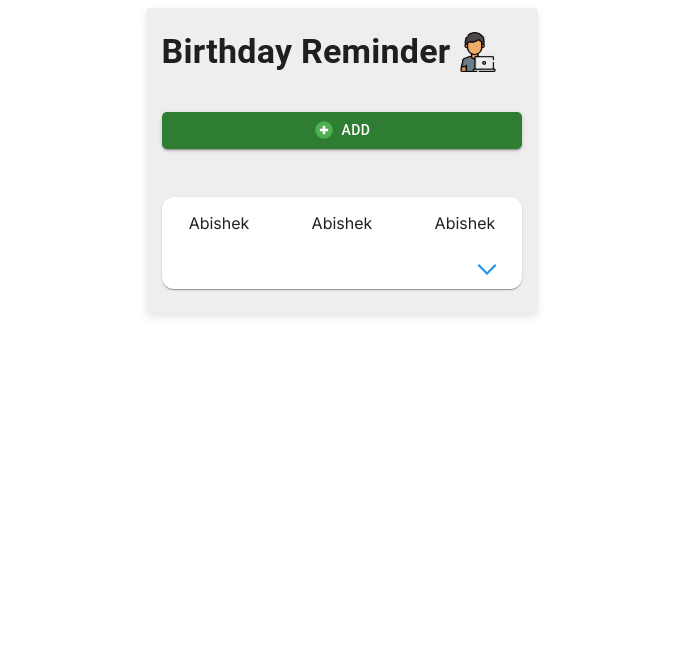
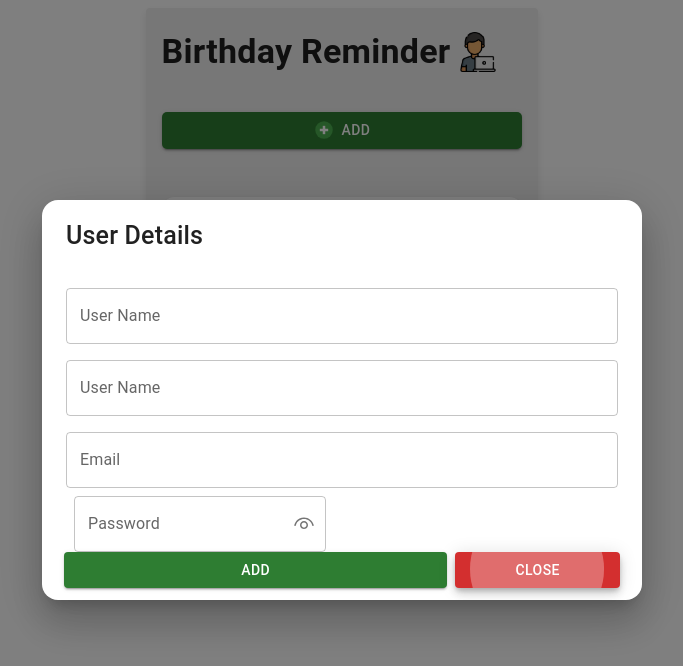
Before and after one commit to Abi-097/birthday_reminder, a Next.js app: page / in a window 1280 px wide. Shown: the top 666 px of the page, without its empty margins (298-981 px from the left). Built offline with nearby package versions, Linux system fonts and the light colour scheme.

Commit message:
update added

```diff
--- /dev/null
+++ b/app/components/Birthday/AddDialog.js
@@ -0,0 +1,124 @@
+import React, { useState } from "react";
+import { useTheme } from "@mui/material/styles";
+import { AdapterDayjs } from "@mui/x-date-pickers/AdapterDayjs";
+import { LocalizationProvider } from "@mui/x-date-pickers/LocalizationProvider";
+import { DatePicker } from "@mui/x-date-pickers/DatePicker";
+import {
+  Button,
+  Dialog,
+  DialogActions,
+  DialogContent,
+  TextField,
+  DialogTitle,
+  useMediaQuery,
+  MenuItem,
+} from "@mui/material";
+import { FcPlus } from "react-icons/fc";
+
+const currencies = [
+  {
+    value: "email",
+    label: "Email",
+  },
+  {
+    value: "phone",
+    label: "Phone",
+  },
+];
+
+const AddDialog = () => {
+  const [open, setOpen] = useState(false);
+  const theme = useTheme();
+  const fullScreen = useMediaQuery(theme.breakpoints.down("sm"));
+
+  const handleClickOpen = () => {
+    setOpen(true);
+  };
+
+  const handleClose = () => {
+    setOpen(false);
+  };
+
+  return (
+    <div>
+      <Button
+        variant="contained"
+        color="success"
+        sx={{ borderRadius: "5px", width: "100%" }}
+        onClick={handleClickOpen}
+      >
+        <FcPlus size={20} /> &nbsp; ADD
+      </Button>
+      {/* Dialog box */}
+      <Dialog
+        sx={{
+          "& .MuiDialog-paper": {
+            width: "100%",
+            maxHeight: 800,
+            borderRadius: "16px",
+          },
+        }}
+        maxWidth="sm"
+        fullScreen={fullScreen}
+        open={open}
+        onClose={handleClose}
+        aria-labelledby="responsive-dialog-title"
+      >
+        <DialogTitle
+          id="responsive-dialog-title"
+          sx={{ fontWeight: 500, fontSize: "25px" }}
+        >
+          {"Add Birthday"}
+        </DialogTitle>
+        <DialogContent>
+          <TextField
+            id="outlined-basic"
+            label="Name"
+            variant="outlined"
+            sx={{ width: "100%", mt: 2 }}
+          />
+
+          <LocalizationProvider dateAdapter={AdapterDayjs}>
+            <DatePicker sx={{ width: "100%", mt: 2 }} />
+          </LocalizationProvider>
+
+          <TextField
+            id="outlined-select-currency"
+            select
+            label="Choose"
+            defaultValue="email"
+            sx={{ width: "100%", mt: 2 }}
+          >
+            {currencies.map((option) => (
+              <MenuItem key={option.value} value={option.value}>
+                {option.label}
+              </MenuItem>
+            ))}
+          </TextField>
+        </DialogContent>
+        <DialogActions sx={{ padding: "0px 22px 12px 22px" }}>
+          <Button
+            variant="contained"
+            color="success"
+            autoFocus
+            onClick={handleClose}
+            sx={{ width: "70%" }}
+          >
+            Add
+          </Button>
+          <Button
+            variant="contained"
+            color="error"
+            onClick={handleClose}
+            autoFocus
+            sx={{ width: "30%" }}
+          >
+            Close
+          </Button>
+        </DialogActions>
+      </Dialog>
+    </div>
+  );
+};
+
+export default AddDialog;
--- a/app/components/Birthday.js
+++ b/app/components/Birthday/Birthday.js
@@ -1,44 +1,23 @@
 "use client";
 import React, { useState } from "react";
 import Image from "next/image";
-import { FcCollapse, FcExpand, FcPlus } from "react-icons/fc";
+import { FcCollapse, FcExpand } from "react-icons/fc";
 import {
   Box,
-  Paper,
   Card,
   Typography,
   IconButton,
   CardContent,
   CardHeader,
-  Button,
   Grid,
-  Dialog,
-  DialogActions,
-  DialogContent,
-  TextField,
-  DialogTitle,
-  useMediaQuery,
 } from "@mui/material";
-
-import { useTheme } from "@mui/material/styles";
-import DatePicker from "react-datepicker";
-import "react-datepicker/dist/react-datepicker.css";
+import AddDialog from "./AddDialog";
+import UpdateUser from "./UpdateUser";
 
 const Birthday = () => {
   const [expand, setExpand] = useState(false);
-  const [open, setOpen] = useState(false);
-  const [startDate, setStartDate] = useState(new Date());
-  const theme = useTheme();
-  const fullScreen = useMediaQuery(theme.breakpoints.down("sm"));
   const handleExpandClick = () => {
     setExpand(!expand);
-  };
-  const handleClickOpen = () => {
-    setOpen(true);
-  };
-
-  const handleClose = () => {
-    setOpen(false);
   };
   return (
     <div>
@@ -56,60 +35,12 @@ const Birthday = () => {
           }
           //   subheader="September 14, 2016"
           sx={{ flexDirection: "row-reverse" }}
-          avatar={
-            <IconButton>
-              <Image
-                src="/programmer.png"
-                alt="programmer.png"
-                width={40}
-                height={40}
-              />
-            </IconButton>
-          }
+          avatar={<UpdateUser />}
         />
 
         <CardContent>
-          <Button
-            variant="contained"
-            color="success"
-            sx={{ borderRadius: "5px", width: "100%" }}
-            onClick={handleClickOpen}
-          >
-            <FcPlus size={20} /> &nbsp; ADD
-          </Button>
-          {/* Dialog box */}
-          <Dialog
-            fullScreen={fullScreen}
-            open={open}
-            onClose={handleClose}
-            aria-labelledby="responsive-dialog-title"
-          >
-            <DialogTitle id="responsive-dialog-title">
-              {"Use Google's location service?"}
-            </DialogTitle>
-            <DialogContent>
-              <TextField
-                id="outlined-basic"
-                label="Outlined"
-                variant="outlined"
-                sx={{ width: "100%" }}
-              />
-              <div>
-                <DatePicker
-                  selected={startDate}
-                  onChange={(date) => setStartDate(date)}
-                />
-              </div>
-            </DialogContent>
-            <DialogActions>
-              <Button autoFocus onClick={handleClose}>
-                Disagree
-              </Button>
-              <Button onClick={handleClose} autoFocus>
-                Agree
-              </Button>
-            </DialogActions>
-          </Dialog>
+          <AddDialog />
+
           <Card sx={{ mt: 6, borderRadius: "12px", height: "100%" }}>
             <Grid container spacing={1}>
               <Grid
--- /dev/null
+++ b/app/components/Birthday/UpdateUser.js
@@ -0,0 +1,138 @@
+import React, { useState } from "react";
+import { useTheme } from "@mui/material/styles";
+import FormControl from "@mui/material/FormControl";
+import { VscEye, VscEyeClosed } from "react-icons/vsc";
+
+import Image from "next/image";
+import {
+  Button,
+  Dialog,
+  DialogActions,
+  DialogContent,
+  TextField,
+  DialogTitle,
+  useMediaQuery,
+  OutlinedInput,
+  IconButton,
+  InputLabel,
+  InputAdornment,
+} from "@mui/material";
+
+const UpdateUser = () => {
+  const [open, setOpen] = useState(true);
+  const [showPassword, setShowPassword] = React.useState(false);
+  const theme = useTheme();
+  const fullScreen = useMediaQuery(theme.breakpoints.down("sm"));
+
+  const handleClickOpen = () => {
+    setOpen(true);
+  };
+
+  const handleClose = () => {
+    setOpen(false);
+  };
+  const handleClickShowPassword = () => setShowPassword((show) => !show);
+
+  const handleMouseDownPassword = (event) => {
+    event.preventDefault();
+  };
+
+  return (
+    <div>
+      <IconButton onClick={handleClickOpen}>
+        <Image
+          src="/programmer.png"
+          alt="programmer.png"
+          width={40}
+          height={40}
+        />
+      </IconButton>
+      {/* Dialog box */}
+      <Dialog
+        sx={{
+          "& .MuiDialog-paper": {
+            width: "100%",
+            maxHeight: 400,
+            borderRadius: "16px",
+          },
+        }}
+        maxWidth="sm"
+        fullScreen={fullScreen}
+        open={open}
+        onClose={handleClose}
+        aria-labelledby="responsive-dialog-title"
+      >
+        <DialogTitle
+          id="responsive-dialog-title"
+          sx={{ fontWeight: 500, fontSize: "25px" }}
+        >
+          {"User Details"}
+        </DialogTitle>
+        <DialogContent>
+          <TextField
+            id="outlined-basic"
+            label="User Name"
+            variant="outlined"
+            sx={{ width: "100%", mt: 2 }}
+          />
+          <TextField
+            id="outlined-basic"
+            label="User Name"
+            variant="outlined"
+            sx={{ width: "100%", mt: 2 }}
+          />
+          <TextField
+            id="outlined-basic"
+            label="Email"
+            variant="outlined"
+            sx={{ width: "100%", mt: 2 }}
+          />
+          <FormControl sx={{ m: 1, width: "25ch" }} variant="outlined">
+            <InputLabel htmlFor="outlined-adornment-password">
+              Password
+            </InputLabel>
+            <OutlinedInput
+              id="outlined-adornment-password"
+              type={showPassword ? "text" : "password"}
+              endAdornment={
+                <InputAdornment position="end">
+                  <IconButton
+                    aria-label="toggle password visibility"
+                    onClick={handleClickShowPassword}
+                    onMouseDown={handleMouseDownPassword}
+                    edge="end"
+                  >
+                    {showPassword ? <VscEyeClosed /> : <VscEye />}
+                  </IconButton>
+                </InputAdornment>
+              }
+              label="Password"
+            />{" "}
+          </FormControl>
+        </DialogContent>
+        <DialogActions sx={{ padding: "0px 22px 12px 22px" }}>
+          <Button
+            variant="contained"
+            color="success"
+            autoFocus
+            onClick={handleClose}
+            sx={{ width: "70%" }}
+          >
+            Add
+          </Button>
+          <Button
+            variant="contained"
+            color="error"
+            onClick={handleClose}
+            autoFocus
+            sx={{ width: "30%" }}
+          >
+            Close
+          </Button>
+        </DialogActions>
+      </Dialog>
+    </div>
+  );
+};
+
+export default UpdateUser;
--- a/app/page.js
+++ b/app/page.js
@@ -1,4 +1,4 @@
-import Birthday from "./components/Birthday";
+import Birthday from "./components/Birthday/Birthday";
 
 export default function Home() {
   return (
--- a/package.json
+++ b/package.json
@@ -11,10 +11,12 @@
   "dependencies": {
     "@emotion/react": "^11.11.4",
     "@emotion/styled": "^11.11.0",
+    "@mui/lab": "^5.0.0-alpha.169",
     "@mui/material": "^5.15.14",
+    "@mui/x-date-pickers": "^6.19.8",
+    "dayjs": "^1.11.10",
     "next": "14.1.3",
     "react": "^18",
-    "react-datepicker": "^6.5.0",
     "react-dom": "^18",
     "react-icons": "^5.0.1"
   },
```
Also changed, not shown: app/components/User.js (deleted, +0 -7 lines), 1 other file (tests, documents, lock files or other folders).
